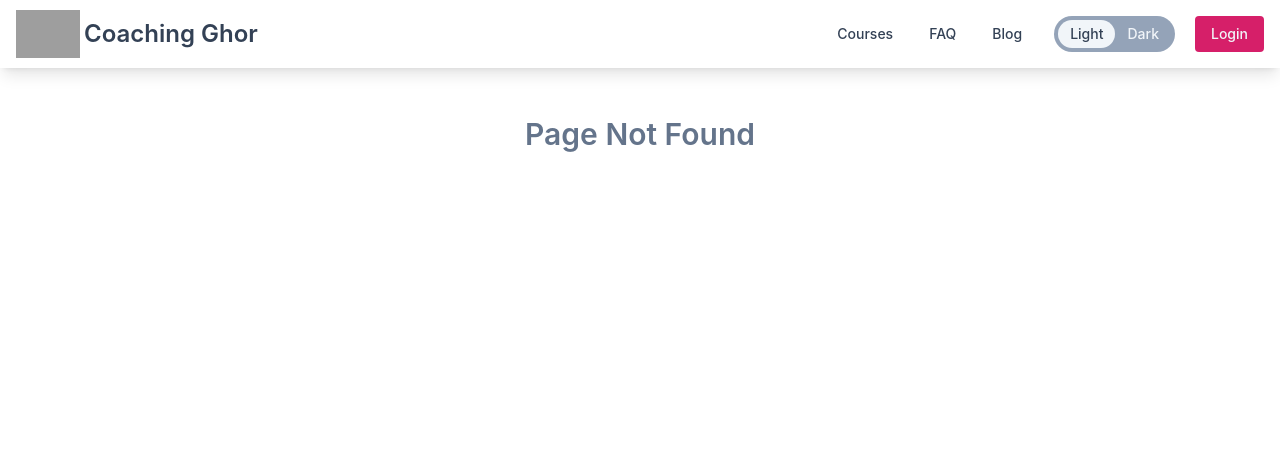
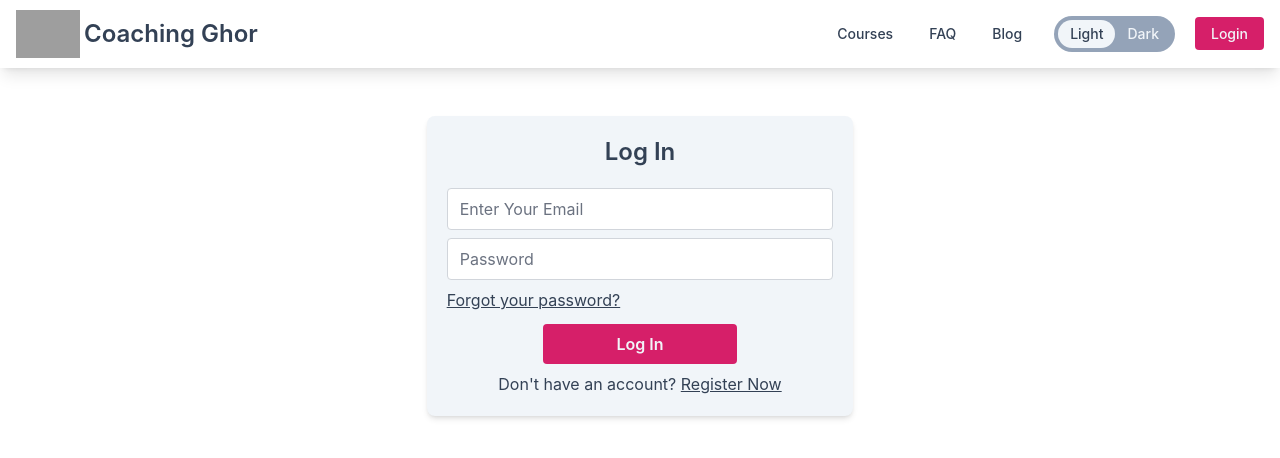
Before and after one commit to niloy143/coaching-ghor, a React (Create React App) app: page /login in a window 1280 px wide. Before the commit this address had no page. Shown: the top 458 px of the page. Built offline with nearby package versions, Linux system fonts and the light colour scheme; grey boxes are pictures that could not be loaded.

Commit message:
login design

```diff
--- a/src/Routes/routes.js
+++ b/src/Routes/routes.js
@@ -1,4 +1,5 @@
 import { createBrowserRouter } from "react-router-dom";
+import Login from "../components/Login/Login";
 import NavigationBar from "../components/NavigationBar/NavigationBar";
 import Main from "../layout/Main";
 
@@ -10,6 +11,10 @@ export const routes = createBrowserRouter([
             {
                 path: '/',
                 element: <div>this is home</div>
+            },
+            {
+                path: '/login',
+                element: <Login />
             }
         ]
     },
--- /dev/null
+++ b/src/components/Login/Login.js
@@ -0,0 +1,24 @@
+import React, { useContext } from 'react';
+import { Link, NavLink, useLocation } from 'react-router-dom';
+import { ContextCreator } from '../../ContextProvider/ContextProvider';
+
+const Login = () => {
+    const { state } = useLocation();
+    const { dark } = useContext(ContextCreator)
+
+    return (
+        <div>
+            <form className={`${dark ? 'bg-slate-500 text-slate-100' : 'bg-slate-100 text-slate-700'} shadow-md w-1/3 mx-auto flex flex-col gap-2 p-5 my-12 rounded-lg`}>
+                <h2 className='text-2xl font-semibold text-center mb-3'>Log In</h2>
+                <input className='border-gray-300 rounded text-slate-700' type="email" name="email" placeholder="Enter Your Email" required />
+                <input className='border-gray-300 rounded text-slate-700' type="password" name="password" placeholder="Password" required />
+                <NavLink className="underline hover:no-underline" to="/login/forgot-password">Forgot your password?</NavLink>
+                <button className={`${dark ? 'bg-pink-800' : 'bg-pink-600'} w-1/2 mx-auto text-slate-100 py-2 rounded mt-1 font-semibold hover:scale-x-95 transition`} type="submit">Log In</button>
+                <p className='text-center'> Don't have an account? <NavLink className="underline hover:no-underline" to="/register" state={state}>Register Now</NavLink>
+                </p>
+            </form>
+        </div>
+    );
+};
+
+export default Login;
--- a/src/components/NavigationBar/NavigationBar.js
+++ b/src/components/NavigationBar/NavigationBar.js
@@ -1,6 +1,6 @@
 import { Navbar } from 'flowbite-react';
 import React, { useContext } from 'react';
-import { NavLink, useNavigate } from 'react-router-dom';
+import { NavLink, useLocation, useNavigate } from 'react-router-dom';
 import logo from '../../assets/coaching-ghor.logo.png'
 import { ContextCreator } from '../../ContextProvider/ContextProvider';
 import './NavigationBar.css';
@@ -8,13 +8,14 @@ import './NavigationBar.css';
 const NavigationBar = () => {
     const { dark, setDark } = useContext(ContextCreator);
     const navigate = useNavigate();
+    const location = useLocation();
 
     const handleMode = (isDark) => {
         setDark(isDark)
     }
 
     return (
-        <Navbar fluid={true} className={`${dark ? 'bg-nav-dark text-slate-100' : 'bg-nav-light text-slate-700'} shadow-lg sticky top-0`}>
+        <Navbar fluid={true} className={`${dark ? 'bg-nav-dark text-slate-100' : 'bg-nav-light text-slate-700'} shadow-lg sticky top-0 mb-2`}>
             <Navbar.Brand>
                 <div className='flex items-center gap-1 text-2xl font-semibold cursor-pointer' onClick={() => navigate("/")}>
                     <img className='w-12 sm:w-16' src={logo} alt="coaching ghor logo" />
@@ -34,7 +35,7 @@ const NavigationBar = () => {
                         <button onClick={() => handleMode(true)} className={`py-1 px-3 ${dark ? 'bg-slate-100 text-slate-700' : 'text-slate-100'} rounded-full`}>Dark</button>
                     </div>
                     <div>
-                        <button className={`px-4 py-2 ${dark ? 'bg-pink-800' : 'bg-pink-600'} text-slate-100 rounded`}>Login</button>
+                        <NavLink to="/login" state={location} className={`px-4 py-2 ${dark ? 'bg-pink-800' : 'bg-pink-600'} text-slate-100 rounded`}>Login</NavLink>
                     </div>
                 </div>
             </Navbar.Collapse>
```
